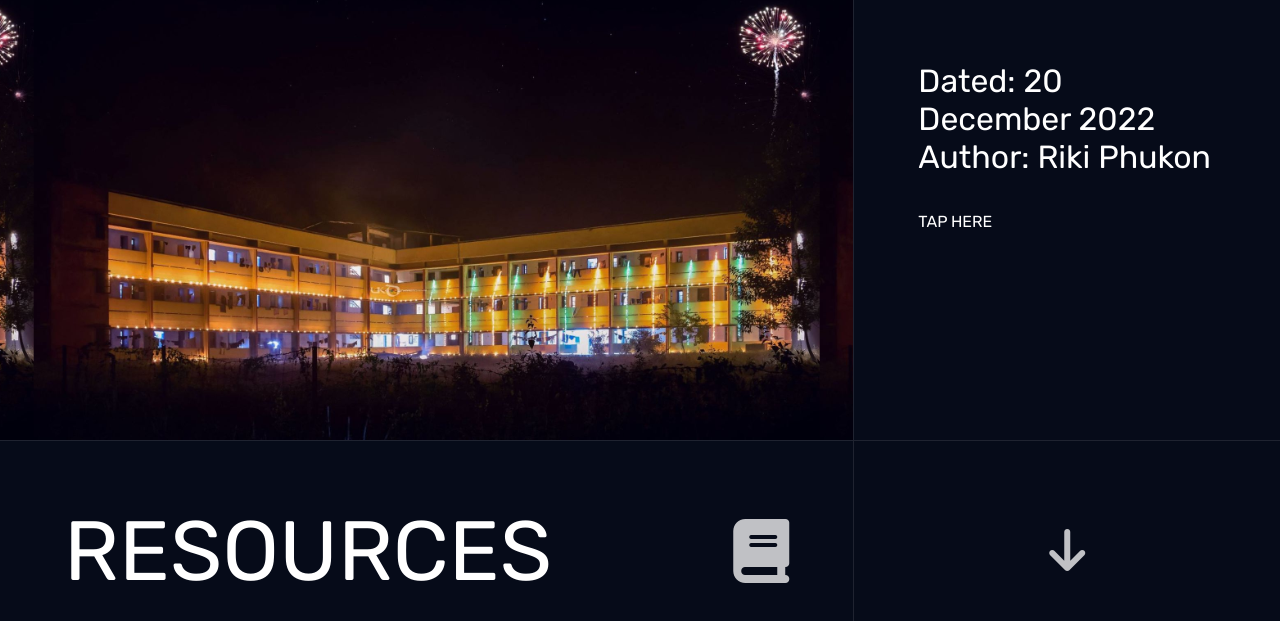
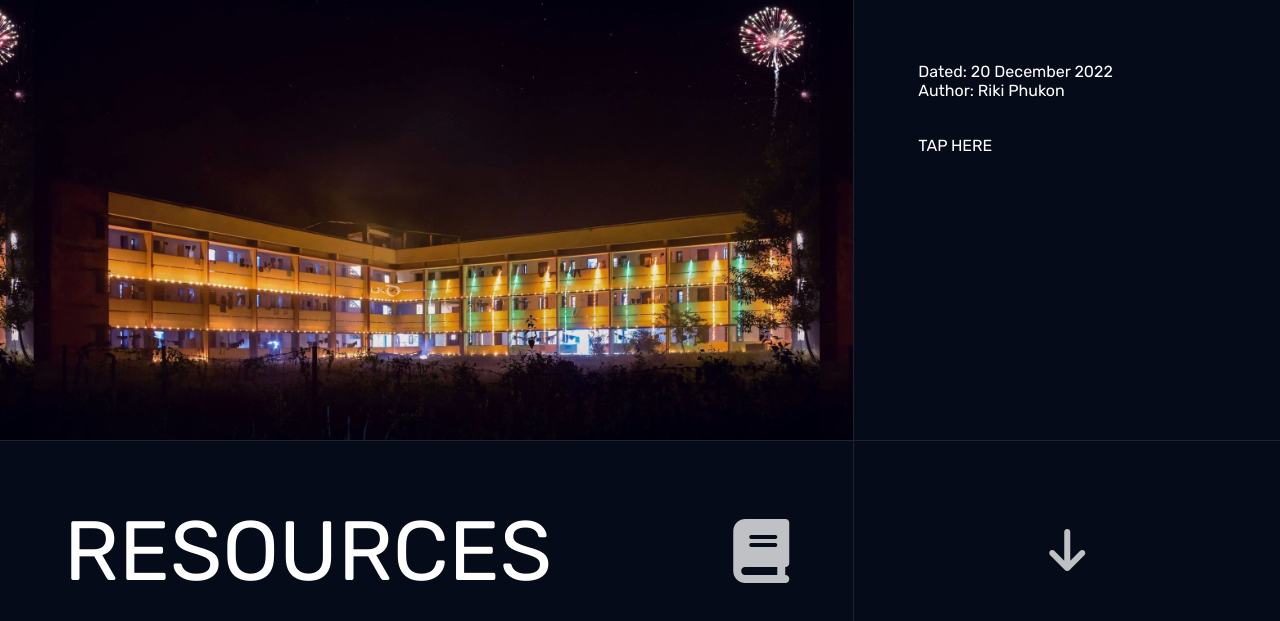
Before and after one commit to phukon/project-athena, a plain HTML site: page resources.html in a window 1280 px wide. Shown: the part 139-760 px from the top of the page. Drawn offline with Linux system fonts and the light colour scheme.

Commit message:
fixed bugs

```diff
--- a/resources.css
+++ b/resources.css
@@ -25,7 +25,7 @@
     margin: 0px;
   }
 
-p{
+.content > p{
     font-family: "Rubik", sans-serif;
     font-weight: 400;
     font-size: 2rem;
```
